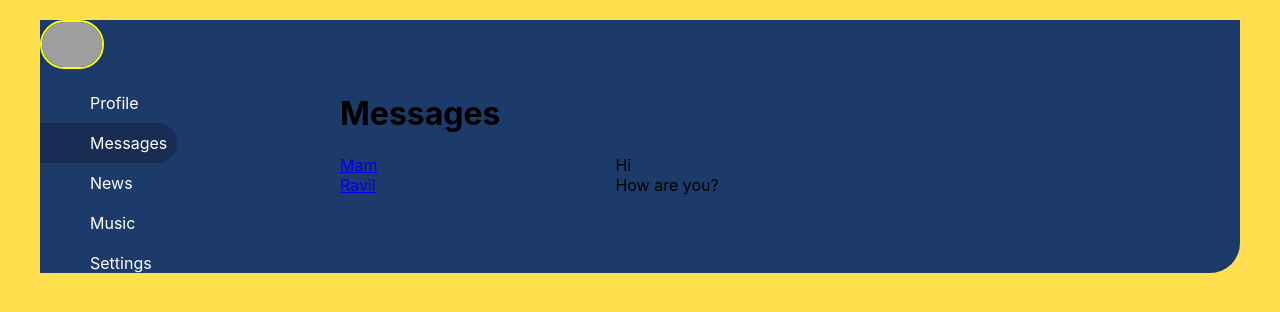
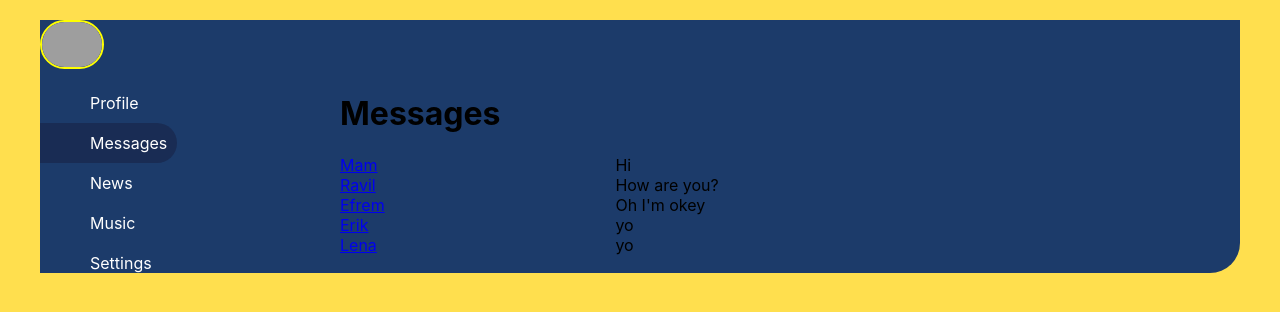
Before and after one commit to DanKI1/social-network, a React (Create React App) app: page /dialogs in a window 1280 px wide. Shown: the top 312 px of the page. Built offline with nearby package versions, Linux system fonts and the light colour scheme; grey boxes are pictures that could not be loaded.

Commit message:
AddMethodMap

```diff
--- a/src/components/Dialogs/Dialogs.jsx
+++ b/src/components/Dialogs/Dialogs.jsx
@@ -26,18 +26,23 @@ let MessagesData = [{id:1,message:"Hi"},
     {id:3,message:"yo"}
 ]
 
+
+
+let dialogs = DialogData.map(dialog => <DialogItem name = {dialog.name}/>);
+
+let messages = MessagesData.map(message => <Message message = {message.message}/>);
+
+
 const Dialogs = () => {
     return(
        <div>
         <h1>Messages</h1>
             <div className={h.dialogs}>
                 <div className={h.dialogsItem}>
-                    <DialogItem name={DialogData[0].name} id={DialogData[0].id}/>
-                    <DialogItem name={DialogData[1].name} id={DialogData[1].id}/>
+                    {dialogs}
                 </div>
                 <div className={h.messages}>
-                    <Message message = {MessagesData[0].message} id = {MessagesData[0].id}/>
-                    <Message message = {MessagesData[1].message} id = {MessagesData[1].id}/>
+                    {messages}
                 </div>
             </div>
        </div>
--- a/src/components/Profile/MyPosts/MyPost.jsx
+++ b/src/components/Profile/MyPosts/MyPost.jsx
@@ -9,6 +9,8 @@ let PostData = [{id:1,message:"I am also fine, thx for u care",like:12},
     {id:3,message:"yo",like:154}
 ]
 
+let posts = PostData.map(post => <Post countlike={post.like} message={post.message}/>)
+
 
 const MyPost = () => {
     return(
@@ -18,8 +20,7 @@ const MyPost = () => {
         </div>
       <textarea></textarea>
       <button className={p.button_mypost}>Add</button>
-      <Post countlike={PostData[0].like} message={PostData[0].message}/>
-      <Post countlike={PostData[1].like} message={PostData[1].message}/>
+      {posts}
      </div>
 
     )
```
